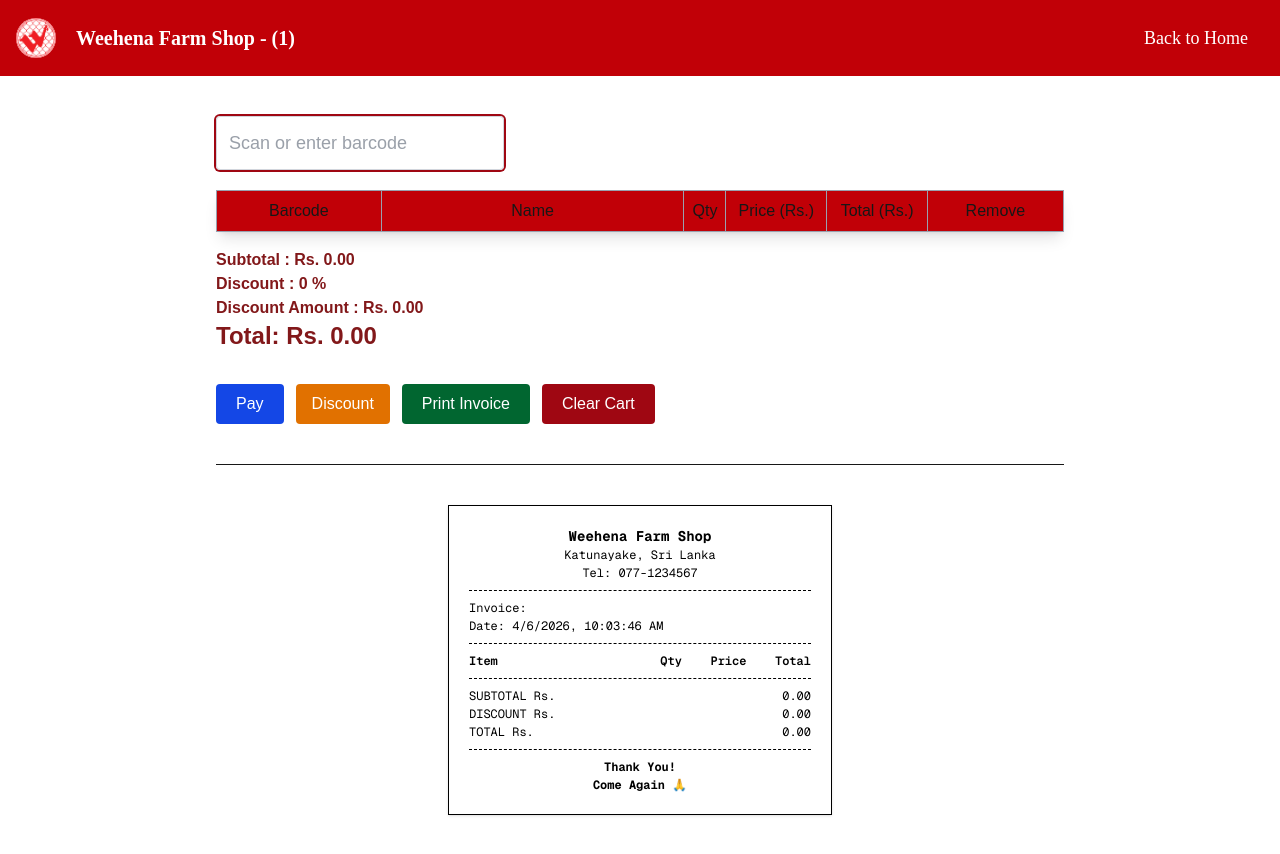
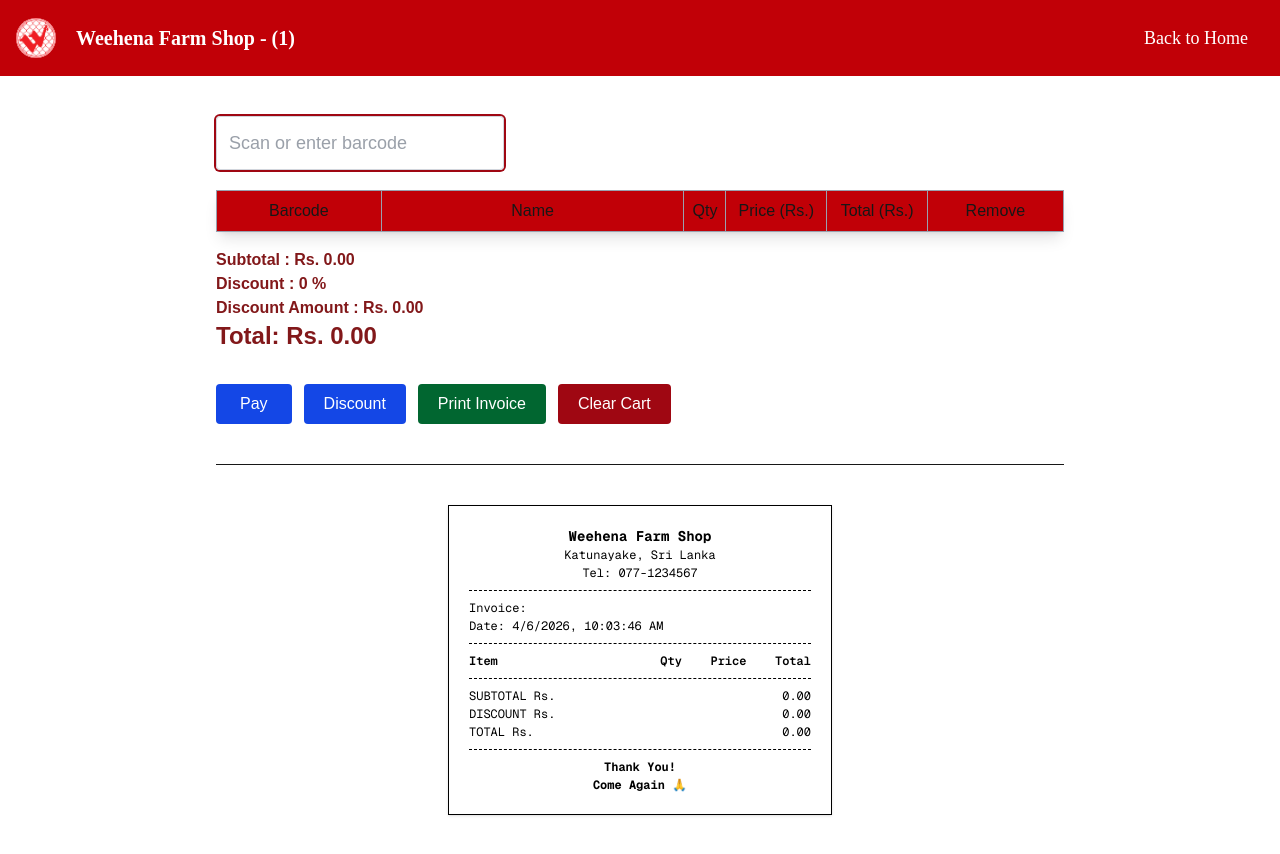
Before and after one commit to yohan9878/pos-system, a Next.js app: page /outlet/1/scan in a window 1280 px wide. Built offline with nearby package versions, Linux system fonts and the light colour scheme.

Commit message:
Add sale proccess

```diff
--- a/app/(pos)/outlet/[id]/scan/page.tsx
+++ b/app/(pos)/outlet/[id]/scan/page.tsx
@@ -13,6 +13,8 @@ import Receipt from "@/app/components/Receipt";
 import DiscountModal from "@/app/components/DiscountModal";
 import { calculateTotal } from "@/app/utils/calculateTotal";
 import generateInvoiceNumber from "@/app/utils/generateInvoiceNumber";
+import { processSale } from "@/app/services/saleService";
+import { useParams } from "next/navigation";
 
 export default function ScanPage() {
   const [barcode, setBarcode] = useState<string>("");
@@ -34,6 +36,10 @@ export default function ScanPage() {
 
   const inputRef = useRef<HTMLInputElement>(null);
 
+  const [loading, setLoading] = useState(false);
+  const params = useParams();
+  const outletId = params.id as string;
+
   const handleAdd = async () => {
     const product = await fetchProduct(barcode);
     if (!product) return alert("Product not found");
@@ -45,12 +51,12 @@ export default function ScanPage() {
     setBarcode("");
   };
 
-  const handlePay = () => {
-    const newInvoice = generateInvoiceNumber();
-    setInvoiceNo(newInvoice);
+  // const handlePay = () => {
+  //   const newInvoice = generateInvoiceNumber();
+  //   setInvoiceNo(newInvoice);
 
-    alert(`Payment Done\nInvoice: ${newInvoice}`);
-  };
+  //   alert(`Payment Done\nInvoice: ${newInvoice}`);
+  // };
 
   const handleConfirmQty = (qty: number) => {
     if (!selectedProduct) return;
@@ -87,6 +93,44 @@ export default function ScanPage() {
     setDiscountType(type);
   };
 
+  const buildSaleRequest = () => {
+    return {
+      invoiceNo: `INV-${Date.now()}`,
+      outletId: outletId,
+      date: new Date().toLocaleDateString(),
+      total: cart.reduce((sum, item) => sum + item.price * item.qty, 0),
+      items: cart.map((item) => ({
+        barcode: item.barcode,
+        qty: item.qty,
+      })),
+    };
+  };
+
+  const handlePay = async () => {
+    if (cart.length === 0) return;
+
+    try {
+      setLoading(true);
+
+      const saleData = buildSaleRequest();
+
+      await processSale(saleData);
+
+
+      const newInvoice = generateInvoiceNumber();
+      setInvoiceNo(newInvoice);
+      alert(`Payment Done\nInvoice: ${newInvoice}`);
+
+      // 🧹 Clear cart after success
+      // setCart([]);
+    } catch (error: unknown) {
+      console.error(error);
+      alert("Payment Failed ❌ " + (error as Error).message);
+    } finally {
+      setLoading(false);
+    }
+  };
+
   return (
     <div className="p-6 max-w-4xl mx-auto font-poppins">
       <BarcodeInput
@@ -107,17 +151,25 @@ export default function ScanPage() {
       />
 
       <div className="mt-4">
-        <Button onClick={handlePay}>Pay</Button>
+        <Button
+          onClick={() => {
+            if (cart.length === 0 || loading) return;
+            handlePay();
+          }}
+          className="bg-blue-600 hover:bg-blue-500 text-white px-6 py-2 rounded disabled:bg-gray-400"
+        >
+          {loading ? "Processing..." : "Pay"}
+        </Button>
 
-        <button
-          className="mr-3 mt-4 px-4 py-2 bg-amber-600 hover:bg-amber-500 rounded text-white"
+        <Button
           onClick={() => setDiscountModalOpen(true)}
+          className=" mr-3 mt-4 px-4 py-2 bg-amber-500 hover:bg-amber-400 rounded text-white"
         >
           Discount
-        </button>
+        </Button>
         <Button
           onClick={() => window.print()}
-          className=" mt-4 px-4 py-2 bg-green-800 hover:bg-green-700 text-white print:hidden"
+          className="mt-4 px-4 py-2 bg-green-800 hover:bg-green-700 text-white print:hidden"
         >
           Print Invoice
         </Button>
```
